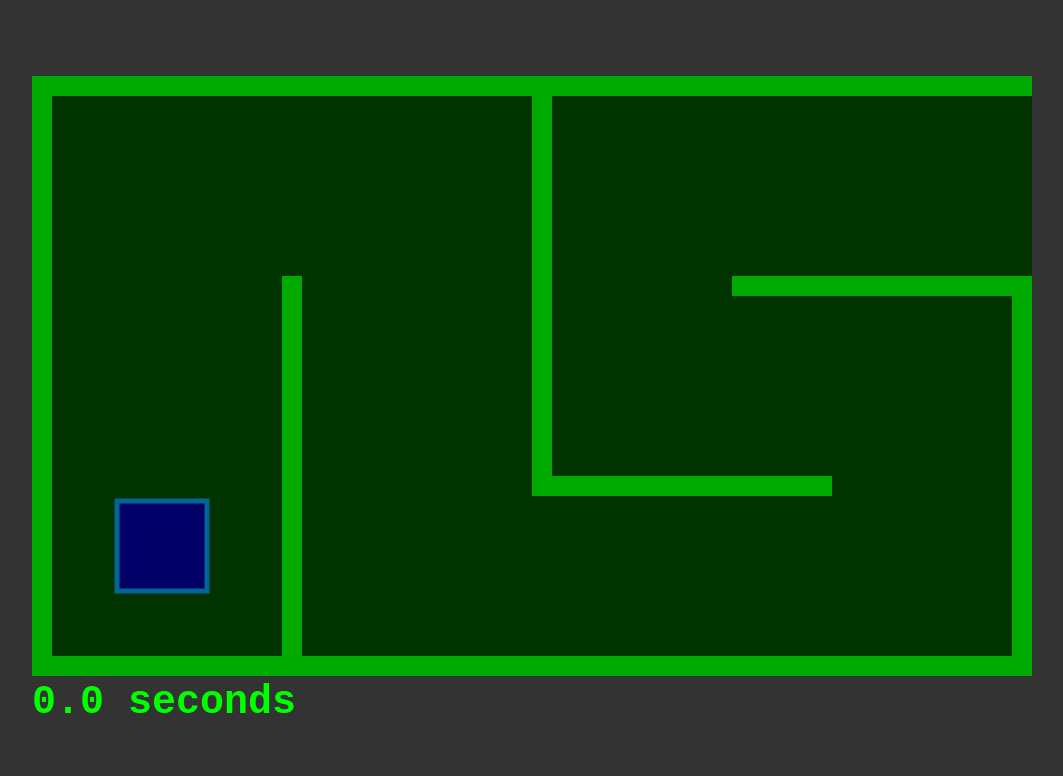
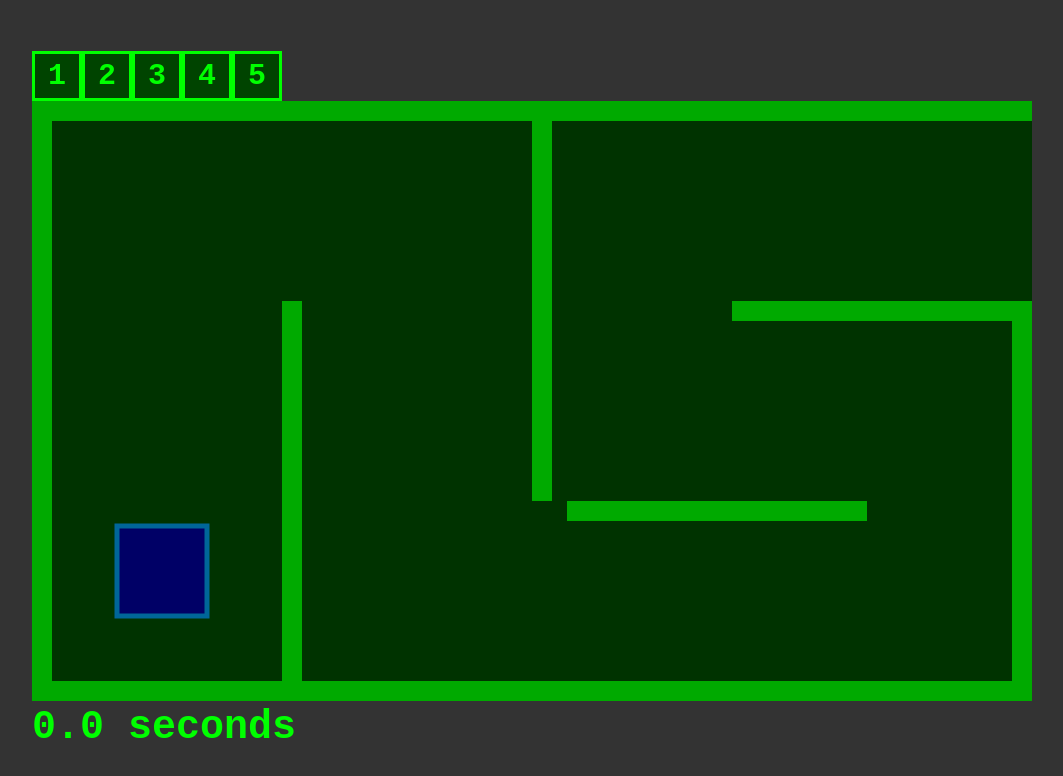
Before and after one commit to jespereklund/Lunar-Outpost, a Svelte app in the folder Game/: page / in a window 1280 px wide. Both pictures are taken after a click on the button "Start Game". Shown: the top 776 px of the page, without its empty margins (108-1171 px from the left). Built offline with nearby package versions, Linux system fonts and the light colour scheme.

Commit message:
ships start coords in tracks

```diff
--- a/Game/src/App.svelte
+++ b/Game/src/App.svelte
@@ -1,22 +1,69 @@
 <script>
+  import { onMount } from "svelte"
   import Game from "./Game.svelte";
   let gameState = "start"
+  let trackNr = 0
+
+  onMount(async () => {
+	//tracks = new Tracks()
+  })
+
+  function success() {
+	setTimeout(e => {
+		nextTrack()
+	}, 2000)
+  }
+
+  function failed() {
+	setTimeout(e => {
+		sameTrack()
+	}, 2000)
+  }
+
+  function nextTrack() {
+
+  }
+
+  function sameTrack() {
+
+  }
+
+  function gotoTrack(track) {
+
+  }
 </script>
 <main>
-	{#if gameState === "start"}
+	<div style="display: flex; flex-direction: row;">
+		{#each Array.from(Array(5).keys()) as track, i }
+			<button on:click={e=>{gotoTrack(i)}} class="track-btn">{i+1}</button>
+		{/each}
+	</div>
+{#if gameState === "start"}
 		<div class="start-div">
 			<p class="text">Du skal styre det lille blå rumskib ud af labyrinten. Rører du væggene undervejs, dør du!<br><br>Brug piletasterne eller WASD til at styre rumskibet.</p>
 			<br><br>
-			<p class="text"><button on:click={(e) => gameState = "game"}>Start Game</button></p>
+			<p class="text"><button class="big-btn" on:click={(e) => gameState = "game"}>Start Game</button></p>
 		</div>
 	{:else if gameState === "game" }
-		<Game></Game>
+		<Game on:success={success} on:failed={failed}></Game>
 	{/if}
 </main>
 
 <style>
 
-	button {
+	.track-btn {
+		width: 50px;
+		height: 50px;
+		font-family: 'Courier New', Courier, monospace;
+		font-size: 30px;
+		font-weight: bolder;
+		color: #00ff00;
+		background: #004400;
+		border: 3px solid #00ff00;
+		cursor: pointer;
+	}
+
+	.big-btn {
 		width: 230px;
 		height: 70px;
 		font-family: 'Courier New', Courier, monospace;
--- a/Game/src/Game.svelte
+++ b/Game/src/Game.svelte
@@ -1,7 +1,10 @@
 <script>
     import { onMount } from "svelte"
     import KeyboardManager from "./KeyboardManager.js"
-    import Tracks from "./Tracks.js";
+    import {tracks} from "./Tracks.js";
+    import { createEventDispatcher } from "svelte";
+
+    export let currentTrackNr = 0
 
     let canvasWidth = 1000
     let canvasHeight = 600
@@ -9,22 +12,31 @@
     const shipSize = 100
     const drawTime = 20
     const acc = 0.05
+    const wallSpeed = 0.25
 
     let drawTimer
     let svg
-    let shipX = 80
-    let shipY = 420
-    let shipXSpeed = 0
-    let shipYSpeed = 0
+    let ship = {
+        x: 0,
+        y: 0,
+        xSpeed: 0,
+        ySpeed: 0
+    }
+
     let text
     let timeString = "0.0 seconds"
     let startTime
     let gameState = "start"
+    let currentTrack = {}
 
-    let tracks = new Tracks()
     let keyboardManager = new KeyboardManager()
+    const dispatch = createEventDispatcher()
 
     onMount(async () => {
+        currentTrack = [...tracks][currentTrackNr]
+        console.log("walls", currentTrack)
+        ship.x = currentTrack.ship.x
+        ship.y = currentTrack.ship.y
         drawTimer = setInterval(nextFrame, drawTime)
         document.onkeydown = keyDownHandler
         document.onkeyup = keyUpHandler
@@ -41,28 +53,71 @@
     //calculate movements of the ship and checks for collisions
     function nextFrame() {
 
+        //move walls
+        for(let i=0; i<currentTrack.walls.length; i++) {
+
+            //move x-axis
+            if (currentTrack.walls[i].moveX != undefined) {
+                if(currentTrack.walls[i].moveX.dir === 1) {
+                    if(currentTrack.walls[i].x < currentTrack.walls[i].moveX.xMax) {
+                        currentTrack.walls[i].x += wallSpeed
+                    } else {
+                        currentTrack.walls[i].moveX.dir = -1
+                    }
+
+                } else if (currentTrack.walls[i].moveX.dir === -1) {
+                    if(currentTrack.walls[i].x > currentTrack.walls[i].moveX.xMin) {
+                        currentTrack.walls[i].x -= wallSpeed
+                    } else {
+                        currentTrack.walls[i].moveX.dir = +1
+                    }
+
+                }
+            }
+
+            //move y-axis
+            if (currentTrack.walls[i].moveY != undefined) {
+                if(currentTrack.walls[i].moveY.dir === 1) {
+                    if(currentTrack.walls[i].y < currentTrack.walls[i].moveY.yMax) {
+                        currentTrack.walls[i].y += wallSpeed
+                    } else {
+                        currentTrack.walls[i].moveY.dir = -1
+                    }
+                } else if (currentTrack.walls[i].moveY.dir === -1) {
+                    if(currentTrack.walls[i].y > currentTrack.walls[i].moveY.yMin) {
+                        currentTrack.walls[i].y -= wallSpeed
+                    } else {
+                        currentTrack.walls[i].moveY.dir = +1
+                    }
+                }
+            }
+        }
+
+
         //check if ship has left the labyrinth
-        if (shipX < - shipSize || shipX + shipSize > canvasWidth + shipSize || shipY < - shipSize || shipY + shipSize > canvasHeight + shipSize) {
-            shipXSpeed = 0
-            shipYSpeed = 0
+        if (ship.x < - shipSize || ship.x + shipSize > canvasWidth + shipSize || ship.y < - shipSize || ship.y + shipSize > canvasHeight + shipSize) {
+            ship.xSpeed = 0
+            ship.ySpeed = 0
             text = "You did it!"
             gameState = "success"
+            dispatch("success")
             clearInterval(drawTimer)
 
         //check collision with any wall (failed)
         } else if (checkCollisions()) {
-            shipXSpeed = 0
-            shipYSpeed = 0
+            ship.xSpeed = 0
+            ship.ySpeed = 0
             text = "Game Over!"
             gameState = "failed"
+            dispatch("failed")
             clearInterval(drawTimer)
         }
 
         //move ship
-        shipYSpeed += acc * (keyboardManager.trust.down - keyboardManager.trust.up)
-        shipXSpeed += acc * (keyboardManager.trust.right - keyboardManager.trust.left)
-        shipX += shipXSpeed
-        shipY += shipYSpeed
+        ship.ySpeed += acc * (keyboardManager.trust.down - keyboardManager.trust.up)
+        ship.xSpeed += acc * (keyboardManager.trust.right - keyboardManager.trust.left)
+        ship.x += ship.xSpeed
+        ship.y += ship.ySpeed
 
         //if game is running, calcutalte time spend
         if (gameState === "running") {
@@ -74,8 +129,8 @@
     //test if ship has collided with any of the walls
     function checkCollisions() {
         let collide = false
-        tracks.walls.forEach(wall => {
-            if (shipX - 2.5 + shipSize > wall.x && shipX + 2.5 < wall.x + wall.w && shipY - 2.5 + shipSize > wall.y && shipY + 2.5 < wall.y + wall.h) {
+        currentTrack.walls.forEach(wall => {
+            if (ship.x - 2.5 + shipSize > wall.x && ship.x + 2.5 < wall.x + wall.w && ship.y - 2.5 + shipSize > wall.y && ship.y + 2.5 < wall.y + wall.h) {
                 collide = true
             }
         })
@@ -103,48 +158,47 @@
         <rect class="bg" width={canvasWidth} height={canvasHeight} x="0" y="0" />
 
         <!-- walls -->
-         {#each tracks.walls as wall}
+         {#each currentTrack.walls as wall}
             <rect x={wall.x} y={wall.y} width={wall.w} height={wall.h} class="wall" />
          {/each}
 
         <!-- ship -->
-        <rect class="ship" x={shipX + 5} y={shipY + 5} width={shipSize - 10} height={shipSize - 10} />
+        <rect class="ship" x={ship.x + 5} y={ship.y + 5} width={shipSize - 10} height={shipSize - 10} />
 
         <!-- end text -->
         <text x="240" y="300" class="text">{text}</text>
 
         <!-- buttom flame -->
         <polygon points="
-            {shipX + shipSize / 2 - 10},{shipY + shipSize - 2}
-            {shipX + shipSize / 2},{shipY + shipSize + Math.random() * 20 + 10}
-            {shipX + shipSize / 2 + 10},{shipY + shipSize - 2}"
+            {ship.x + shipSize / 2 - 10},{ship.y + shipSize - 2}
+            {ship.x + shipSize / 2},{ship.y + shipSize + Math.random() * 20 + 10}
+            {ship.x + shipSize / 2 + 10},{ship.y + shipSize - 2}"
             class="flame"
             visibility={(keyboardManager.trust.up === 1 && gameState === "running") ? "visible" : "hidden"} />
 
         <!-- top flame -->
         <polygon points="
-            {shipX + shipSize / 2 - 10},{shipY + 2}
-            {shipX + shipSize / 2},{shipY - Math.random() * 20 - 10}
-            {shipX + shipSize / 2 + 10},{shipY + 2}"
+            {ship.x + shipSize / 2 - 10},{ship.y + 2}
+            {ship.x + shipSize / 2},{ship.y - Math.random() * 20 - 10}
+            {ship.x + shipSize / 2 + 10},{ship.y + 2}"
             class="flame"
             visibility={(keyboardManager.trust.down === 1 && gameState === "running") ? "visible" : "hidden"} />
 
         <!-- right side flame -->
         <polygon points="
-            {shipX + shipSize - 2},{shipY + shipSize / 2 - 10}
-            {shipX + shipSize + Math.random() * 20 + 10},{shipY + shipSize / 2}
-            {shipX + shipSize - 2},{shipY + shipSize / 2 + 10}"
+            {ship.x + shipSize - 2},{ship.y + shipSize / 2 - 10}
+            {ship.x + shipSize + Math.random() * 20 + 10},{ship.y + shipSize / 2}
+            {ship.x + shipSize - 2},{ship.y + shipSize / 2 + 10}"
             class="flame"
             visibility={(keyboardManager.trust.left === 1 && gameState === "running") ? "visible" : "hidden"} />
 
         <!-- left side flame -->
         <polygon points="
-            {shipX + 2},{shipY + shipSize / 2 - 10}
-            {shipX - Math.random() * 20 - 10},{shipY + shipSize / 2}
-            {shipX + 2},{shipY + shipSize / 2 + 10}"
+            {ship.x + 2},{ship.y + shipSize / 2 - 10}
+            {ship.x - Math.random() * 20 - 10},{ship.y + shipSize / 2}
+            {ship.x + 2},{ship.y + shipSize / 2 + 10}"
             class="flame"
             visibility={(keyboardManager.trust.right && gameState === "running") ? "visible" : "hidden"} />
-
     </svg>
     <br>
     <div>
--- a/Game/src/Tracks.js
+++ b/Game/src/Tracks.js
@@ -1,11 +1,7 @@
-
-export default class Tracks {
-    track
-    _walls
-
-    constructor() {
-        this.track = 0
-        this._walls = [
+export const tracks =
+[
+    {
+        walls:
             [
                 {x: 0, y: 0, w: 1000, h: 20}, //north
                 {x: 0, y: 0, w: 20, h: 600}, //west
@@ -13,20 +9,18 @@ export default class Tracks {
                 {x: 0, y: 580, w: 1000, h: 20}, //south
                 {x: 250, y: 200, w: 20, h: 400},
                 {x: 500, y: 0, w: 20, h: 400},
-                {x: 500, y: 400, w:300, h:20},
+                {x: 500, y: 400, w:300, h:20, moveX: {xMin: 500, xMax: 680, dir: 1}},
                 {x: 700, y:200, w:400, h: 20}
             ],
+        ship: {x: 80, y: 420}
+    },
+    {
+        walls:
             [
-                {x: 780, y: 0, w: 20, h: 600},
-            ]
-        ]
+                [
+                    {x: 0, y: 0, w: 1000, h: 20} //north
+                ]
+            ],
+        ship: {x: 80, y: 420}
     }
-
-    set currentTrack(track) {
-        track = track
-    }
-
-    get walls() {
-        return this._walls[this.track]
-    }
-}
+]
```
